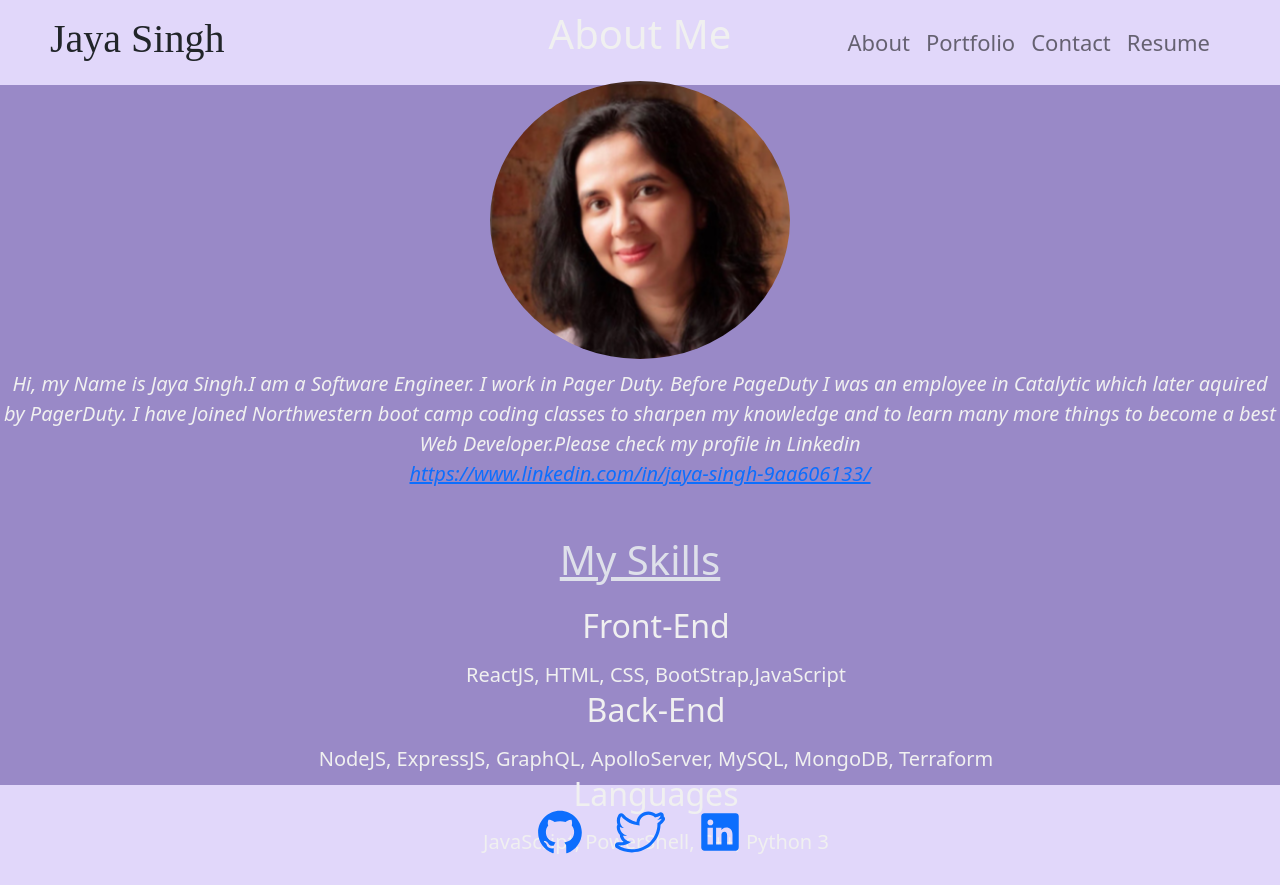
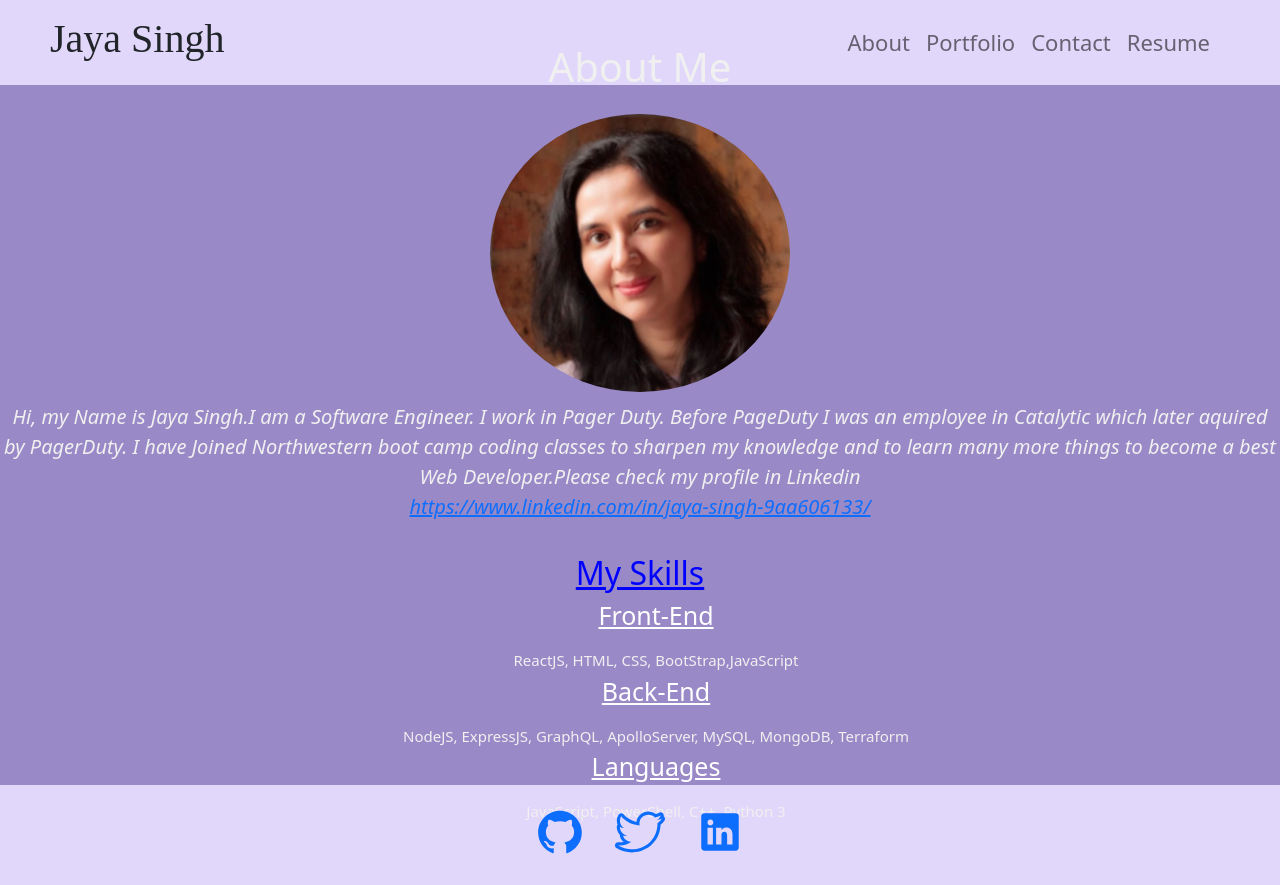
Before and after one commit to jaya4ever/jaya-potfolio-react, a React (Create React App) app: page / in a window 1280 px wide. Built offline with nearby package versions, Linux system fonts and the light colour scheme; a web font is replaced by a local one.

Commit message:
updated readme.md

```diff
--- a/src/Pages/About.js
+++ b/src/Pages/About.js
@@ -16,26 +16,24 @@ function About() {
                  <p><a href="https://www.linkedin.com/in/jaya-singh-9aa606133/" target="_blank"
                 rel="noopener noreferrer">https://www.linkedin.com/in/jaya-singh-9aa606133/</a></p>
                 </p>
-
-
-      <div className="skills">
-      <h1> My Skills</h1>
+     <div className="skills">
+      <h2> My Skills</h2>
         <ol className="list">
           <li className="item">
-            <h2> Front-End</h2>
+            <h3> Front-End</h3>
             <span>
               ReactJS, HTML, CSS, BootStrap,JavaScript
             </span>
             </li>
           <li className="item">
-            <h2>Back-End</h2>
+            <h3>Back-End</h3>
             <span>
               NodeJS, ExpressJS, GraphQL, ApolloServer, MySQL, MongoDB, Terraform
 
             </span>
           </li>
           <li className="item">
-            <h2>Languages</h2>
+            <h3>Languages</h3>
             <span>JavaScript, PowerShell, C++, Python 3</span>
           </li>
         </ol>
--- a/src/Pages/Resume.js
+++ b/src/Pages/Resume.js
@@ -24,7 +24,7 @@ function Resume() {
           <h2 className="top-title">Jaya Singh</h2>
 
           <li className="name_me">
-            Full Stack Web Developer
+            Full Stack Web Developer. <p>check my Linkedin</p>
           </li>
           <a className="linkedin"
          href="https://www.linkedin.com/in/jaya-singh-9aa606133/"
--- a/src/styles/About.css
+++ b/src/styles/About.css
@@ -42,9 +42,15 @@
 
   }
 
-  .skills h1 {
-    color: #dee0ea;
+  .skills h2 {
+    color: blue;
     text-decoration: underline;
+
+  }
+  .skills h3{
+    color:white;
+    text-decoration: underline;
+    font-size: 25px;
   }
 
   .skills .list {
@@ -53,5 +59,5 @@
   }
 
   .list span {
-    font-size: 20px;
+    font-size: 15px;
   }
```
Also changed, not shown: 1 other file (tests, documents, lock files or other folders).
